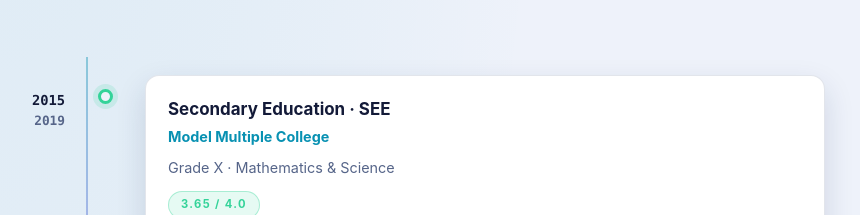
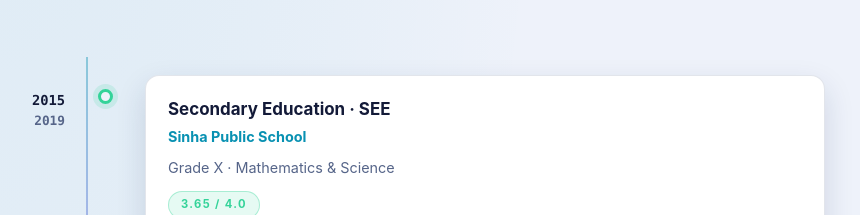
Before and after one commit to 100raav/portfolio, a React (Vite) app: page / in a window 1280 px wide. Shown: the part 2040-2255 px from the top of the page, without its empty margins (255-1115 px from the left). Built offline with nearby package versions, Linux system fonts and the light colour scheme.

Commit message:
Education: Sinha Public School (Secondary SEE), Model Multiple College (Senior Secondary)

```diff
--- a/src/data.ts
+++ b/src/data.ts
@@ -52,7 +52,7 @@ export const EDUCATION = [
   {
     years: '2015 – 2019',
     title: 'Secondary Education · SEE',
-    org: 'Model Multiple College',
+    org: 'Sinha Public School',
     meta: 'Grade X · Mathematics & Science',
     grade: '3.65 / 4.0',
   },
```
